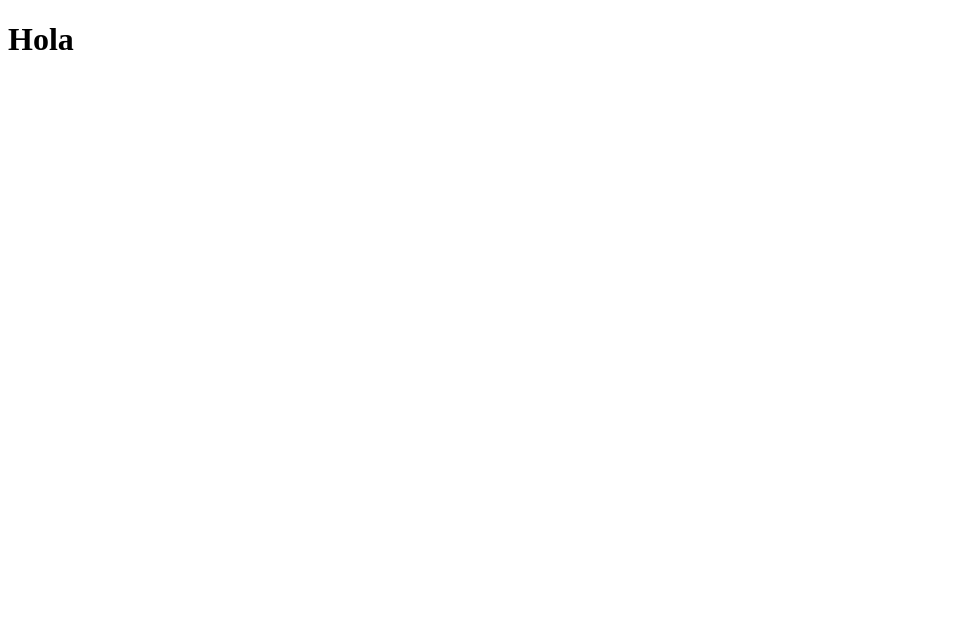
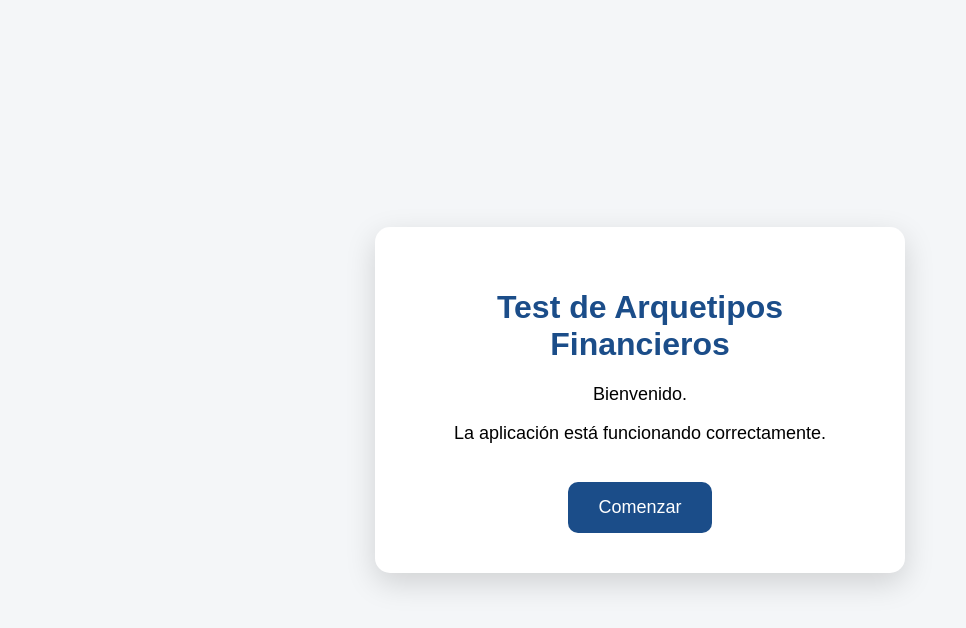
Before and after one commit to wolfanjohanny-afk/Test-arquetipos-financieros, a plain HTML site: page index.html in a window 1280 px wide. Shown: the whole page, without its empty margins (0-966 px from the left). Drawn offline with Linux system fonts and the light colour scheme.

Commit message:
Update index.html

```diff
--- a/index.html
+++ b/index.html
@@ -1,9 +1,67 @@
 <!DOCTYPE html>
-<html>
+<html lang="es">
 <head>
-<title>Test Arquetipos</title>
+  <meta charset="UTF-8">
+  <meta name="viewport" content="width=device-width, initial-scale=1.0">
+  <title>Test de Arquetipos Financieros</title>
+
+  <style>
+    body{
+      font-family:Arial,sans-serif;
+      background:#f4f6f8;
+      display:flex;
+      justify-content:center;
+      align-items:center;
+      height:100vh;
+      margin:0;
+    }
+
+    .card{
+      background:white;
+      padding:40px;
+      border-radius:15px;
+      box-shadow:0 10px 30px rgba(0,0,0,.15);
+      text-align:center;
+      width:450px;
+    }
+
+    h1{
+      color:#1b4d89;
+    }
+
+    p{
+      font-size:18px;
+    }
+
+    button{
+      background:#1b4d89;
+      color:white;
+      border:none;
+      padding:15px 30px;
+      border-radius:10px;
+      font-size:18px;
+      cursor:pointer;
+      margin-top:20px;
+    }
+
+    button:hover{
+      background:#163d6b;
+    }
+  </style>
 </head>
+
 <body>
-<h1>Hola</h1>
+
+<div class="card">
+<h1>Test de Arquetipos Financieros</h1>
+
+<p>Bienvenido.</p>
+
+<p>La aplicación está funcionando correctamente.</p>
+
+<button>Comenzar</button>
+
+</div>
+
 </body>
 </html>
```
